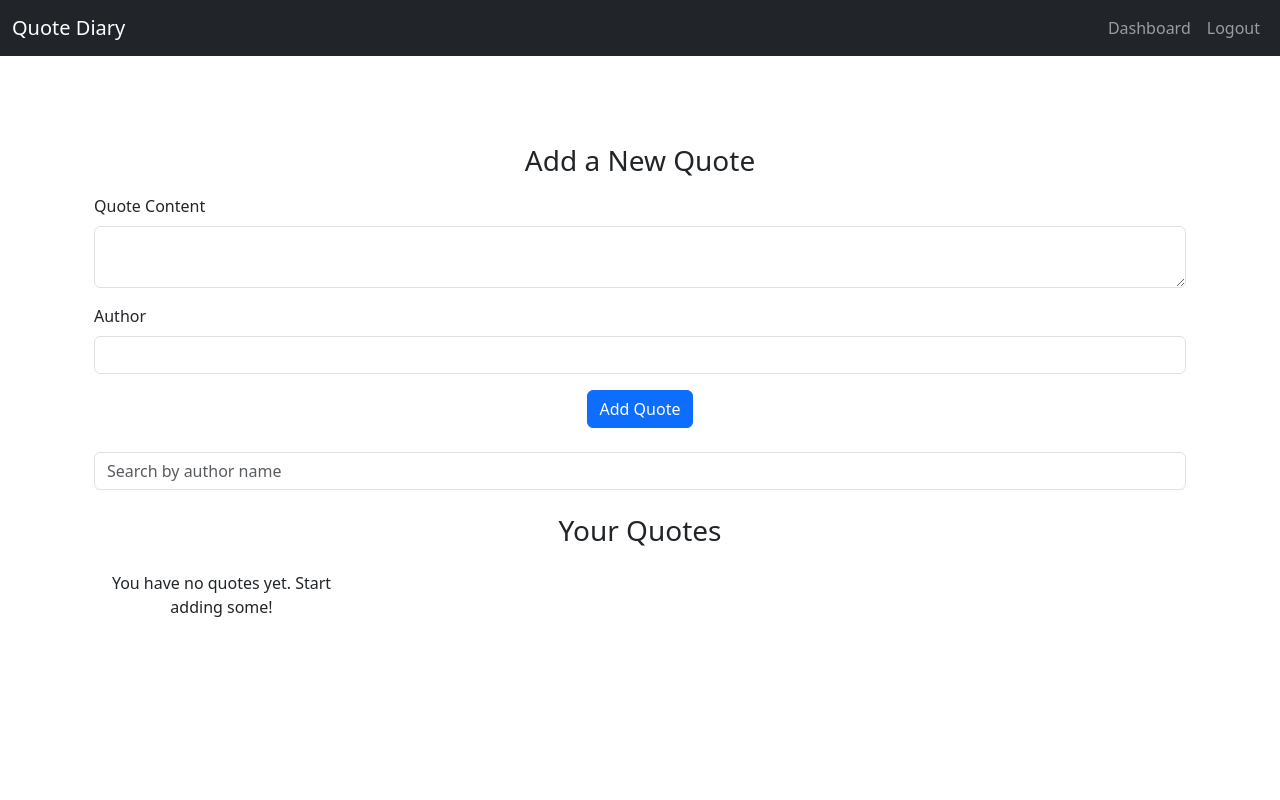
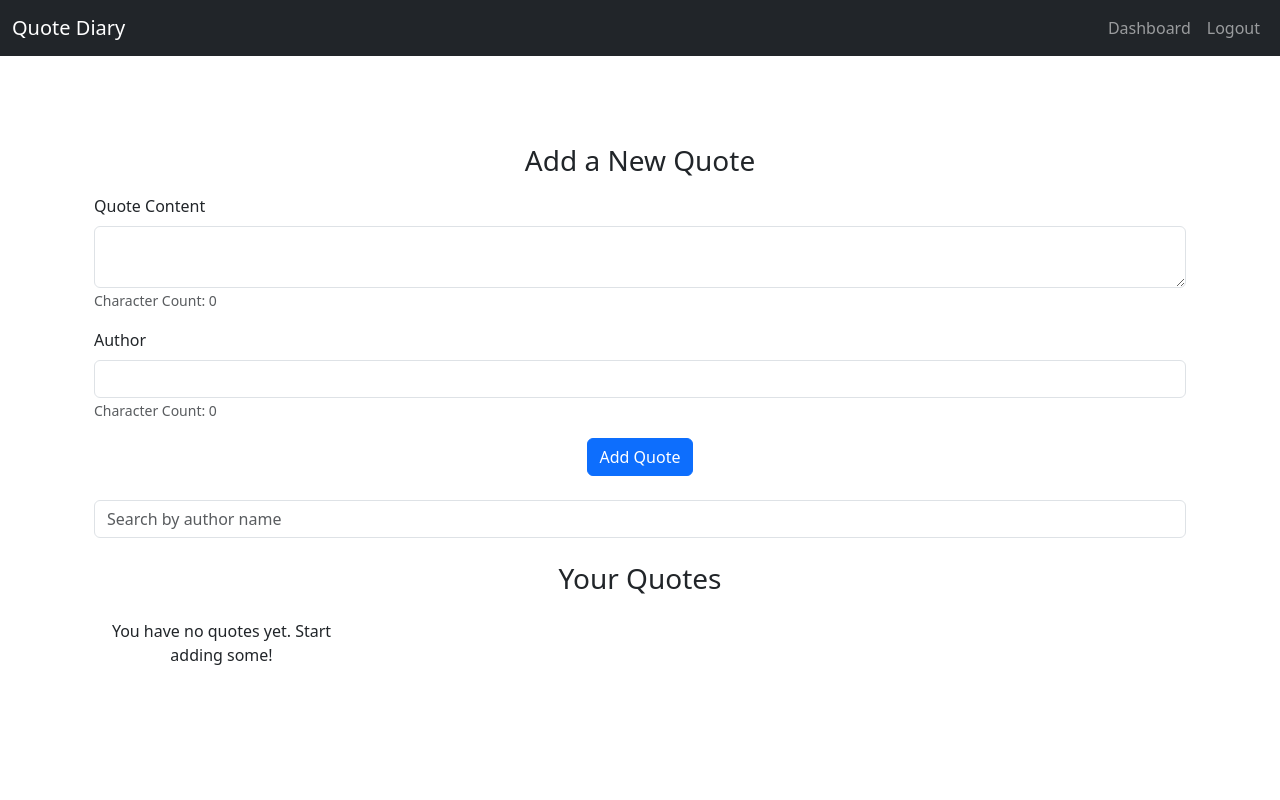
Before and after one commit to CroftsDeveloper/Quote_Diary, a Flask app: page /dashboard in a window 1280 px wide. Run offline with Flask 3, Linux system fonts and the light colour scheme; the visitor is signed in with stand-in values (Sample User, id 1); data that the repository does not hold is empty; some libraries are stand-ins or nearby versions.

Commit message:
Improve Dashboard Interactivity and Visual Transitions
- Character Count for Quote and Author Inputs: Added real-time character count display for both quote content and author fields,

- Page Load Transition: Implemented a fade-in effect for page loading, helping the visual experience of the application.

- Initiated Basic CSS Styling, including Google Fonts integration, default browser style reset, and standard font settings (to be updated later)

```diff
--- a/static/script.js
+++ b/static/script.js
@@ -1,3 +1,17 @@
+// Function for page load changes
+document.addEventListener('DOMContentLoaded', () => {
+    // Set initial opacity to 0
+    document.body.style.opacity = 0;
+
+    // After loading, gradually transition to full opacity
+    window.onload = () => {
+        setTimeout(() => {
+            document.body.style.transition = 'opacity 0.5s ease-in-out';
+            document.body.style.opacity = 1;
+        }, 100);
+    };
+});
+
 // Function to confirm quote deletion
 function confirmDelete(quoteId) {
     // Confirm dialog
@@ -25,7 +39,6 @@ function confirmDelete(quoteId) {
 
 // Set up the event listener for author search input
 function setupAuthorSearch() {
-
     const authorSearchElement = document.getElementById('authorSearch');
     if (authorSearchElement) {
         // Event listener triggers when user types in the search field
@@ -47,11 +60,6 @@ function filterQuotesByAuthor() {
     });
 }
 
-// Initialize the author search feature when the document is fully loaded
-document.addEventListener('DOMContentLoaded', () => {
-    setupAuthorSearch();
-});
-
 // Function to copy quote text and author to the clipboard
 function copyToClipboard(buttonElement) {
     // Find the closest quote card element
@@ -72,9 +80,36 @@ function copyToClipboard(buttonElement) {
     }).catch(err => console.error('Failed to copy: ', err));
 }
 
-// Set up event listeners when the DOM content is fully loaded
+// Set up character count functionality for given input field
+function setupCharacterCount(inputFieldId, charCountDisplayId) {
+    const inputFieldElement = document.getElementById(inputFieldId);
+    const charCountDisplay = document.getElementById(charCountDisplayId);
+
+    if (inputFieldElement && charCountDisplay) {
+        // Update character count immediately in case of pre-filled values
+        updateCharacterCount(inputFieldElement, charCountDisplay);
+
+        // Attach event listener to input field
+        inputFieldElement.addEventListener('input', () => {
+            updateCharacterCount(inputFieldElement, charCountDisplay);
+        });
+    }
+}
+
+// Update character count for a specific input field
+function updateCharacterCount(inputField, charCountDisplay) {
+    if (charCountDisplay) {
+        charCountDisplay.textContent = 'Character Count: ' + inputField.value.length;
+    }
+}
+
+// Initialise the author search and character count features when the document fully loaded
 document.addEventListener('DOMContentLoaded', () => {
-    // Find all copy buttons and attach the event listener
+    setupAuthorSearch();
+    setupCharacterCount('quoteContent', 'contentCharCount');
+    setupCharacterCount('authorInput', 'authorCharCount');
+
+    // Set up event listeners for copy to clipboard buttons
     const copyButtons = document.querySelectorAll('.copy-to-clipboard');
     copyButtons.forEach(button => {
         button.addEventListener('click', function() {
--- a/static/style.css
+++ b/static/style.css
@@ -0,0 +1,20 @@
+/* Import Google Fonts for Roboto */
+@import url('https://fonts.googleapis.com/css2?family=Roboto:wght@400;700&display=swap');
+
+/* Resetting default browser styling */
+* {
+    margin: 0;
+    padding: 0;
+    box-sizing: border-box;
+}
+
+/* Setting default font styles for the document */
+html {
+    font-family: 'Roboto', sans-serif;
+    height: 100%;
+}
+
+/* Page Load Transition */
+body {
+    opacity: 0;
+}
--- a/templates/dashboard.html
+++ b/templates/dashboard.html
@@ -20,7 +20,8 @@
                     {{ form.hidden_tag() }}
                     <div class="form-group mb-3">
                         {{ form.content.label(class="form-label") }}
-                        {{ form.content(class="form-control") }}
+                        {{ form.content(class="form-control", id="quoteContent") }}
+                        <small id="contentCharCount" class="form-text text-muted"></small> <!-- Character count for quote content -->
                         {% if form.content.errors %}
                             <div class="alert alert-danger" role="alert">
                                 {% for error in form.content.errors %}{{ error }}{% endfor %}
@@ -29,7 +30,8 @@
                     </div>
                     <div class="form-group mb-3">
                         {{ form.author.label(class="form-label") }}
-                        {{ form.author(class="form-control") }}
+                        {{ form.author(class="form-control", id="authorInput") }}
+                        <small id="authorCharCount" class="form-text text-muted"></small> <!-- Character count for author -->
                         {% if form.author.errors %}
                             <div class="alert alert-danger" role="alert">
                                 {% for error in form.author.errors %}{{ error }}{% endfor %}
```
